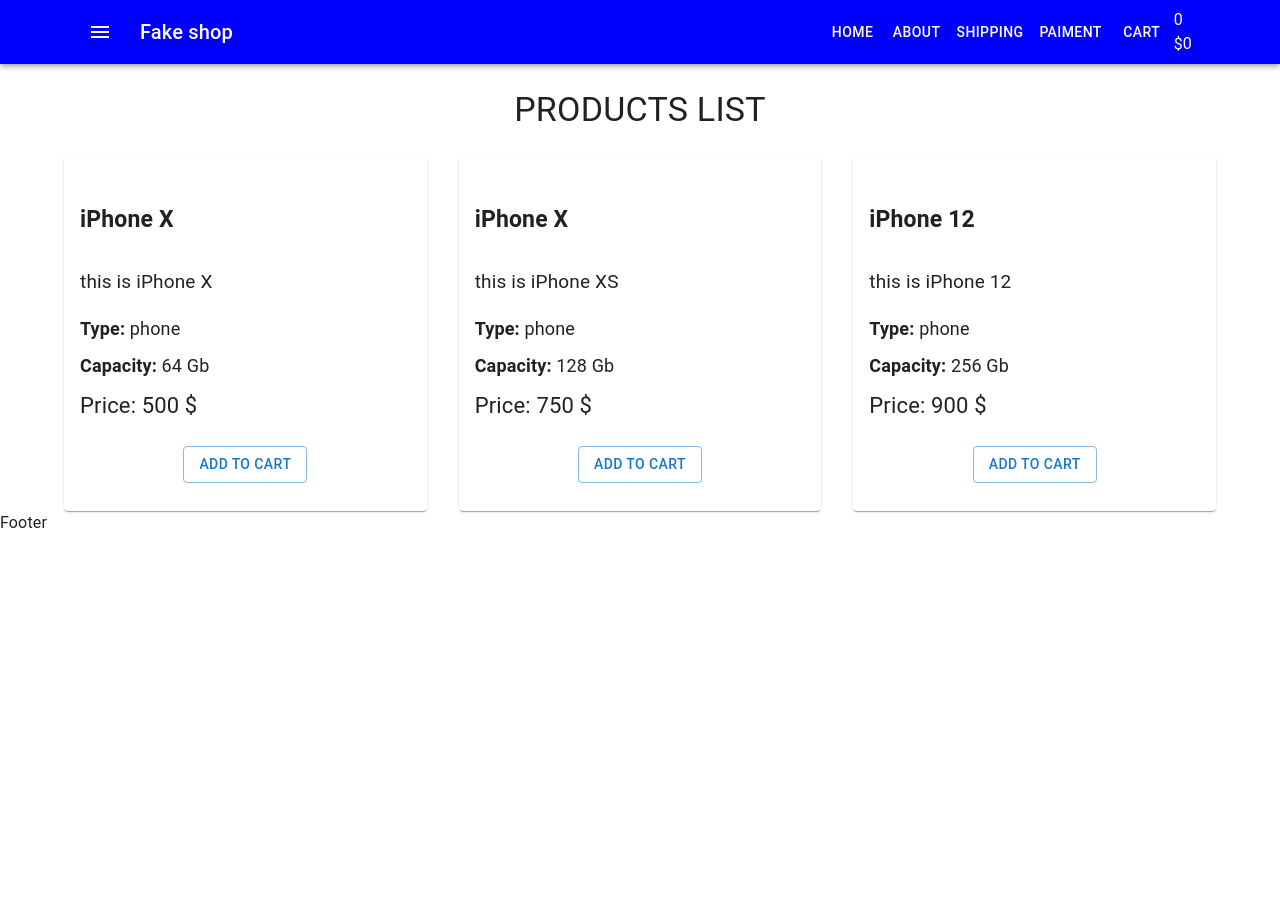
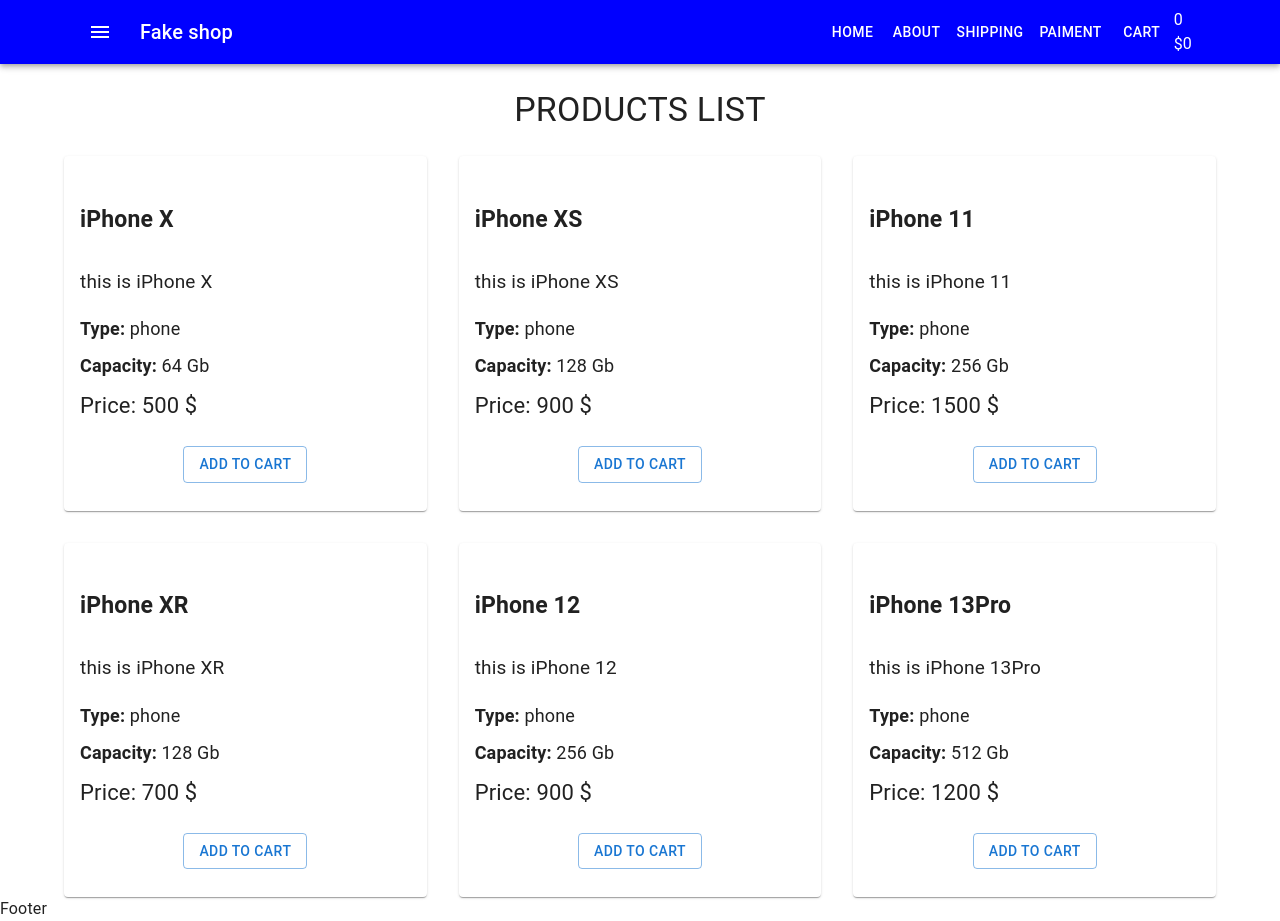
Before and after one commit to tezzzar/fake-shop, a React (Create React App) app: page / in a window 1280 px wide. Before the commit the page ends 800 px from the top, so only its background shows below. Built offline with nearby package versions, Linux system fonts and the light colour scheme.

Commit message:
add productArray

```diff
--- a/src/components/Products/ProductsList.tsx
+++ b/src/components/Products/ProductsList.tsx
@@ -1,6 +1,7 @@
 import { Grid, Typography } from '@mui/material'
 import React from 'react'
 import ProductListItem from './ProductListItem'
+import productsArray from './productsArray'
 
 type Props = {}
 
@@ -24,33 +25,17 @@
                 alignItems="center"
                 spacing={4}
             >
-                <Grid item xs={12} sm={6} md={4}>
-                    <ProductListItem
-                        name="iPhone X"
-                        description="this is iPhone X"
-                        type="phone"
-                        capacity={64}
-                        price={500}
-                    />
-                </Grid>
-                <Grid item xs={12} sm={6} md={4}>
-                    <ProductListItem
-                        name="iPhone X"
-                        description="this is iPhone XS"
-                        type="phone"
-                        capacity={128}
-                        price={750}
-                    />
-                </Grid>
-                <Grid item xs={12} sm={6} md={4}>
-                    <ProductListItem
-                        name="iPhone 12"
-                        description="this is iPhone 12"
-                        type="phone"
-                        capacity={256}
-                        price={900}
-                    />
-                </Grid>
+                {productsArray.map((product) => (
+                    <Grid item xs={12} sm={6} md={4}>
+                        <ProductListItem
+                            name={product.name}
+                            description={product.description}
+                            type={product.type}
+                            capacity={product.capacity}
+                            price={product.price}
+                        />
+                    </Grid>
+                ))}
             </Grid>
         </>
     )
--- /dev/null
+++ b/src/components/Products/productsArray.ts
@@ -0,0 +1,56 @@
+
+
+type Product = {
+  name: string
+  description: string
+  type: string
+  capacity: number
+  price: number
+}
+
+const productsArray: Product [] = [
+{
+name:"iPhone X",
+description:"this is iPhone X",
+type:"phone",
+capacity:64,
+price:500,
+},
+{
+name:"iPhone XS",
+description:"this is iPhone XS",
+type:"phone",
+capacity:128,
+price:900,
+},
+{
+name:"iPhone 11",
+description:"this is iPhone 11",
+type:"phone",
+capacity:256,
+price:1500,
+},
+{
+name:"iPhone XR",
+description:"this is iPhone XR",
+type:"phone",
+capacity:128,
+price:700,
+},
+{
+name:"iPhone 12",
+description:"this is iPhone 12",
+type:"phone",
+capacity:256,
+price:900,
+},
+{
+name:"iPhone 13Pro",
+description:"this is iPhone 13Pro",
+type:"phone",
+capacity:512,
+price:1200,
+}
+]
+
+export default productsArray
```
